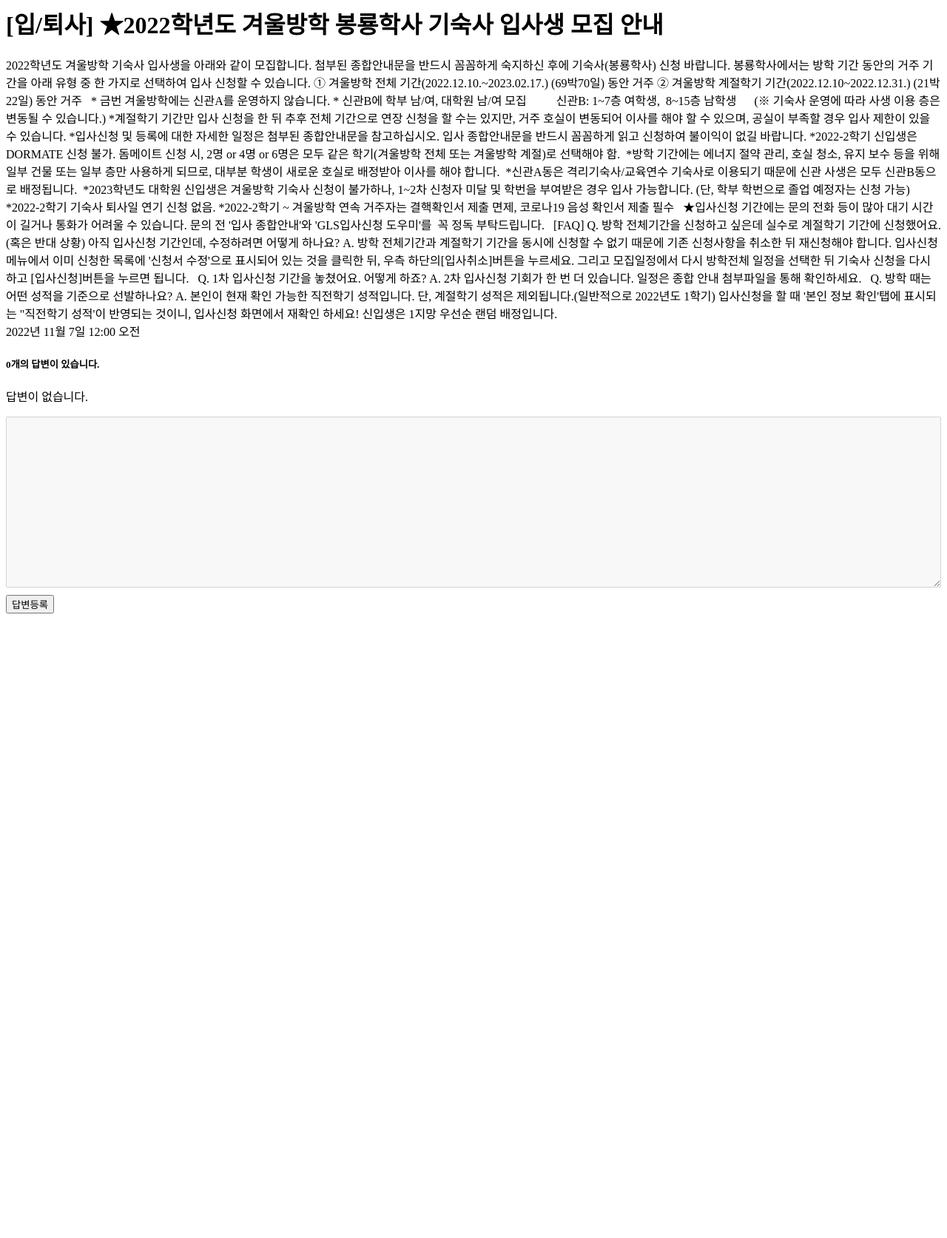
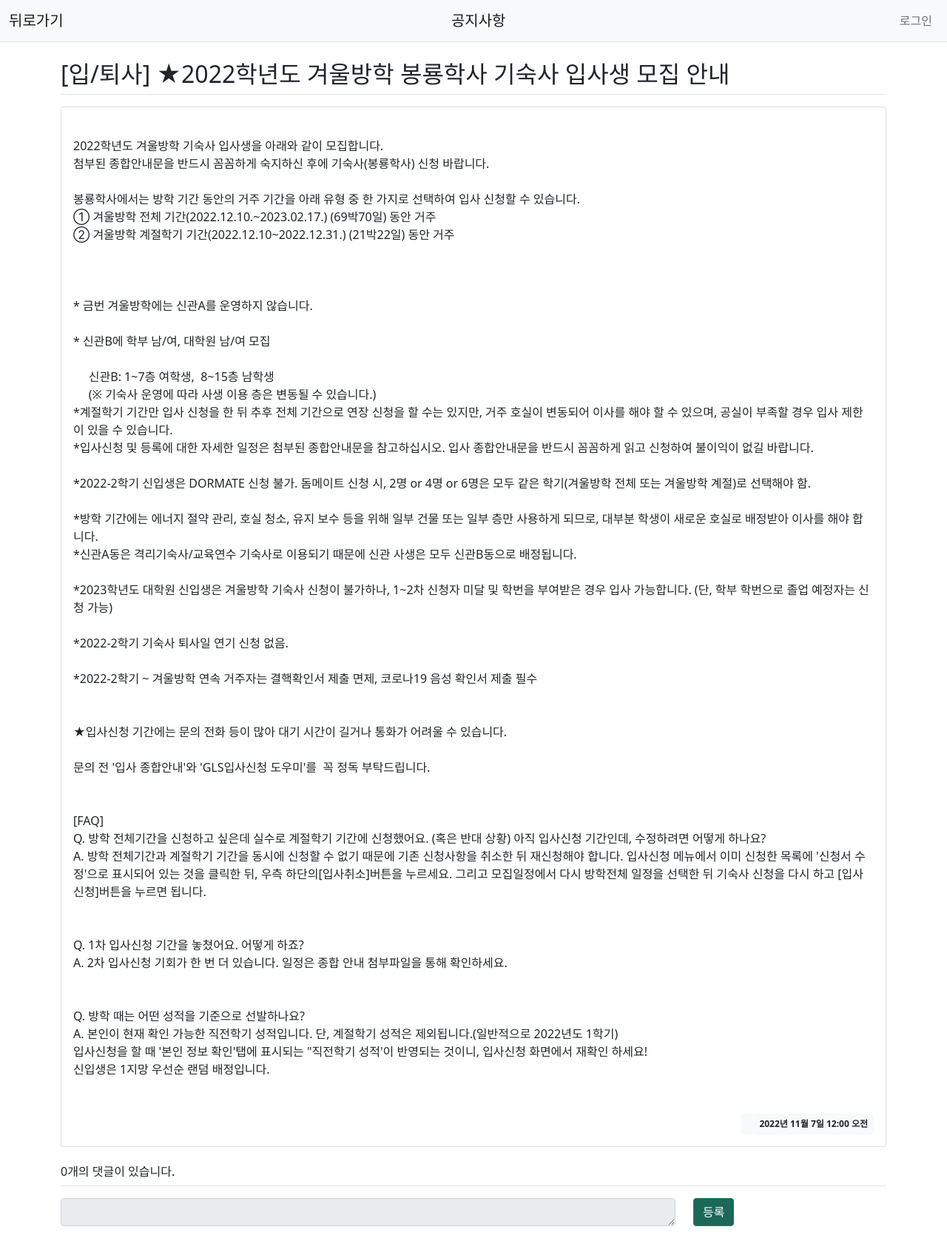
Before and after one commit to jungjh404/RED-orm, a Django app: page /dorms/1/ in a window 1280 px wide. Shown: the whole page at 74% size. Before the commit the page ends 829 px from the top, so only its background shows below. Run offline with Django 4.2, Linux system fonts and the light colour scheme; data comes from the database, SQL or seed files in the repository; data that the repository does not hold is empty; some libraries are stand-ins or nearby versions.

Commit message:
Update context_detail.html

```diff
--- a/my_dorms/templates/dorms/context_detail.html
+++ b/my_dorms/templates/dorms/context_detail.html
@@ -1,34 +1,66 @@
+{% extends './base.html' %}
+{% block content %}
+<nav class="navbar navbar-expand-sm navbar-light bg-light border-bottom">
+    <div class="container-fluid">
+        <a class="navbar-brand" href="{% url 'dorms:index' %}">뒤로가기</a>
+        <a class="navbar-brand" href="">공지사항</a>
+        <ul class="navbar-nav">
+                    {% if user.is_authenticated %}
+                        <li class="nav-item">
+                            <a class="nav-link" href="{% url 'common:logout' %}">로그아웃</a></li>
+                    {% else %}
+                        <li class="nav-item">
+                            <a class="nav-link" href="{% url 'common:login' %}">로그인</a></li>
+                    {% endif %}
+            </ul>
+    </div>
+</nav>
 <!--CSS 부분-->
 {% load static %}
 <link rel="stylesheet" type = "text/css" href = "{% static 'style.css' %}">
 
-<h1>{{content.title}}</h1>
-<div>
-    {{content.content}}
-</div>
-<div>
+<div class="container my-3">
+    <!-- 질문 -->
+    <h2 class="border-bottom py-2">{{ content.title }}</h2>
+    <div class="card my-3">
+        <div class="card-body">
+            <div class="card-text" style="white-space: pre-line;">{{ content.content }}</div>
+            <div class="d-flex justify-content-end">
+                <div class="badge bg-light text-dark p-2">
                     {{content.writer.username}}
                 </div>
-<div>
-    {{content.date}}
+                <div class="badge bg-light text-dark p-2">
+                    {{ content.date }}
                 </div>
-
-<div class="my-3">
+            </div>
+            <div class="me-1">
             {% if request.user == content.writer %}
                 <a href="{% url 'dorms:context_modify' content.id  %}"  class="btn btn-sm btn-outline-secondary">수정</a>
                 <a href="javascript:void(0)" class="delete btn btn-sm btn-outline-secondary"
            data-uri="{% url 'dorms:context_delete' content.id %}">삭제</a>
             {% endif %}
             </div>
+        </div>
+    </div>
 
-<h5> {{comment_list.count}}개의 답변이 있습니다.</h5>
-{% if comment_list %}
-<ul>
+    <!-- 답변 -->
+    <h6 class="border-bottom my-3 py-2">{{comment_list.count}}개의 댓글이 있습니다.</h6>
     {% for comment in comment_list %}
-    <li>
-        <div>
-            {{comment.content}}
+    <div class="card my-3">
+        <div class="card-body">
+            <div class="d-inline-flex justify-content-start">
+                <div class="badge bg-light text-dark p-2">
                     {{comment.writer.username}}
+                </div>
+            </div>
+            <div class="d-inline-flex justify-content-start">
+                <div class="card-text" style="white-space: pre-line;">{{ comment.content }}</div>
+            </div>
+            <div class="d-flex justify-content-end">
+                <div class="badge bg-light text-dark p-2">
+                    {{ comment.create_date }}
+                </div>
+            </div>
             <div class="my-3">
                 {% if request.user == comment.writer %}
                 <a href="{% url 'dorms:comment_modify' comment.id %}"
@@ -37,15 +69,13 @@
                     data-uri="{% url 'dorms:comment_delete' comment.id %}">삭제</a>
                 {% endif %}
             </div>
+
         </div>
-    </li>
+    </div>
     {% endfor %}
-</ul>
-{% else %}
-    <p>답변이 없습니다.</p>
-{% endif %}
 
-<form method="post" action = "{% url 'dorms:comment_create' content.id %}">
+    <!-- 답변 등록 -->
+    <form action="{% url 'dorms:comment_create' content.id %}" method="post" class="my-3">
         {% csrf_token %}
         {% if form.errors %}
         <div class="alert alert-danger" role="alert">
@@ -59,11 +89,18 @@
         {% endfor %}
         </div>
         {% endif %}
-    <div class="form-group">
-        <textarea {% if not user.is_authenticated %} disabled {% endif %} name = "content" id="content" rows="15"></textarea>
+
+        <div class="row">
+            <div class="col-9">
+            <textarea {% if not user.is_authenticated %} disabled {% endif %} name = "content" id="content" class="form-control" rows="1"></textarea>
             </div>
-    <input type="submit" value="답변등록" class="btn btn-primary">
+            <div class="col-3">
+                <input style="margin-top:0; background-color: #1c6758;"
+                       class="btn btn-success" type="submit" value="등록">
+            </div>
+        </div>
     </form>
+</div>
 
 {% block script %}
 <script type="text/javascript">
@@ -76,4 +113,6 @@
         });
     });
 </script>
+
 {% endblock %}
+{% endblock %}
```
Lines whose indentation alone changed are shown as unchanged.
